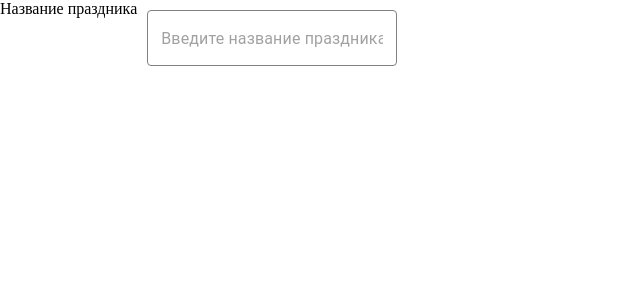
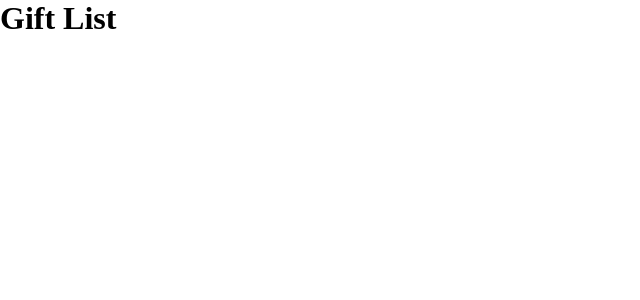
Before and after one commit to peaksoft-school/Gift-list-js16-day-, a React (Vite) app: page / in a window 1280 px wide. Shown: the top 300 px of the page, without its empty margins (0-640 px from the left). Built offline with nearby package versions, Linux system fonts and the light colour scheme.

Commit message:
save input

```diff
--- a/src/App.jsx
+++ b/src/App.jsx
@@ -1,9 +1,8 @@
-import Input from './components/UI/Input'
 
 const App = () => (
-   <>
-      <Input variant="outlined" placeholder="Введите название праздника" />
-   </>
+   <div>
+      <h1>Gift List</h1>
+   </div>
 )
 
 export default App
--- a/src/components/UI/Input.jsx
+++ b/src/components/UI/Input.jsx
@@ -1,54 +1,96 @@
-import { styled, TextField } from '@mui/material'
+import {
+   FormHelperText,
+   InputLabel,
+   TextField,
+   Typography,
+   styled,
+} from '@mui/material'
+import { forwardRef } from 'react'
 
-const Input = ({
+const Input = forwardRef(
+   (
+      {
          type,
          placeholder,
-   onChange,
-   props,
+         handleChange,
          value,
-   label,
+         labelText,
+         name,
          error,
-   disabled,
-   rest,
-   variant,
-}) => {
+         errorText,
+         inputProps,
+         errorMessage,
+         ...rest
+      },
+      ref
+   ) => {
       return (
-      <div>
-         <label for="">Название праздника</label>
-         <StyledTextField
-            label={label}
+         <>
+            <StyledInputLabel>{labelText}</StyledInputLabel>
+
+            <StyledInput
                type={type}
+               value={value}
+               onChange={handleChange}
                placeholder={placeholder}
-            onChange={onChange}
-            props={props}
-            value={value}
-            error={error}
-            disabled={disabled}
-            rest={rest}
-            variant={variant}
+               error={Boolean(error)}
+               name={name}
+               errorMessage={errorMessage}
+               ref={ref}
+               {...rest}
             />
-      </div>
+
+            {error && (
+               <Typography variant="caption" color="error">
+                  {errorText}
+               </Typography>
+            )}
+            {error && (
+               <FormHelperText sx={{ color: 'red', ml: '200px' }}>
+                  {errorMessage}
+               </FormHelperText>
+            )}
+         </>
       )
    }
-
+)
 export default Input
 
-const StyledTextField = styled(TextField)((props) => ({
-   width: '250px',
-   margin: '10px ',
+const StyledInputLabel = styled(InputLabel)(() => ({
+   fontSize: '9.75px',
+   fontWeight: '400',
+   lineHeight: '100%',
+}))
+const StyledInput = styled(TextField)(() => ({
+   '& .MuiOutlinedInput-root': {
+      fontSize: '12px',
+      borderRadius: '12px',
+      padding: '0px 15px',
+      width: '257px',
+      height: '46px',
 
-   '& .MuiOutlinedInput-root': {
       '& fieldset': {
-         borderColor: props.error ? 'red' : 'gray',
+         margin: '8px 0',
+         borderWidth: '2px',
       },
       '&:hover fieldset': {
-         borderColor: props.error ? 'darkred' : 'black',
+         borderColor: '#8639B5',
       },
+
       '&.Mui-focused fieldset': {
-         borderColor: props.error ? 'red' : 'blue',
+         borderColor: '#8639B5',
       },
    },
-   '& .MuiInputLabel-root': {
-      color: props.error ? 'red' : 'inherit',
+   '& .MuiOutlinedInput-root.Mui-focused input': {
+      caretColor: '#8639B5',
+   },
+
+   '& .MuiOutlinedInput-root.Mui-error': {
+      '& fieldset': {
+         borderColor: 'red',
+      },
+      '& input': {
+         color: 'red',
+      },
    },
 }))
```
Also changed, not shown: package.json (+4 -3 lines), 1 other file (tests, documents, lock files or other folders). Lines whose indentation alone changed are shown as unchanged.
